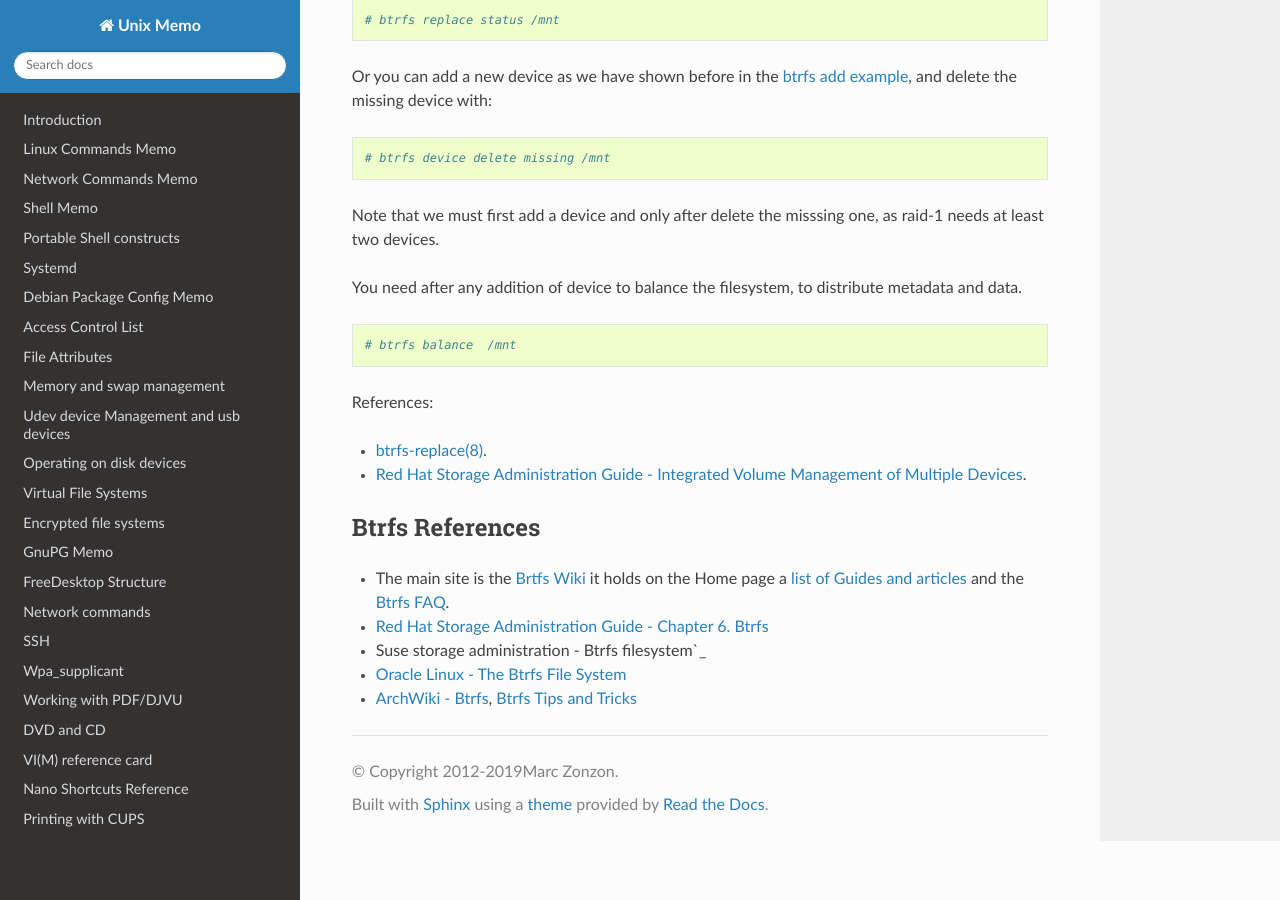
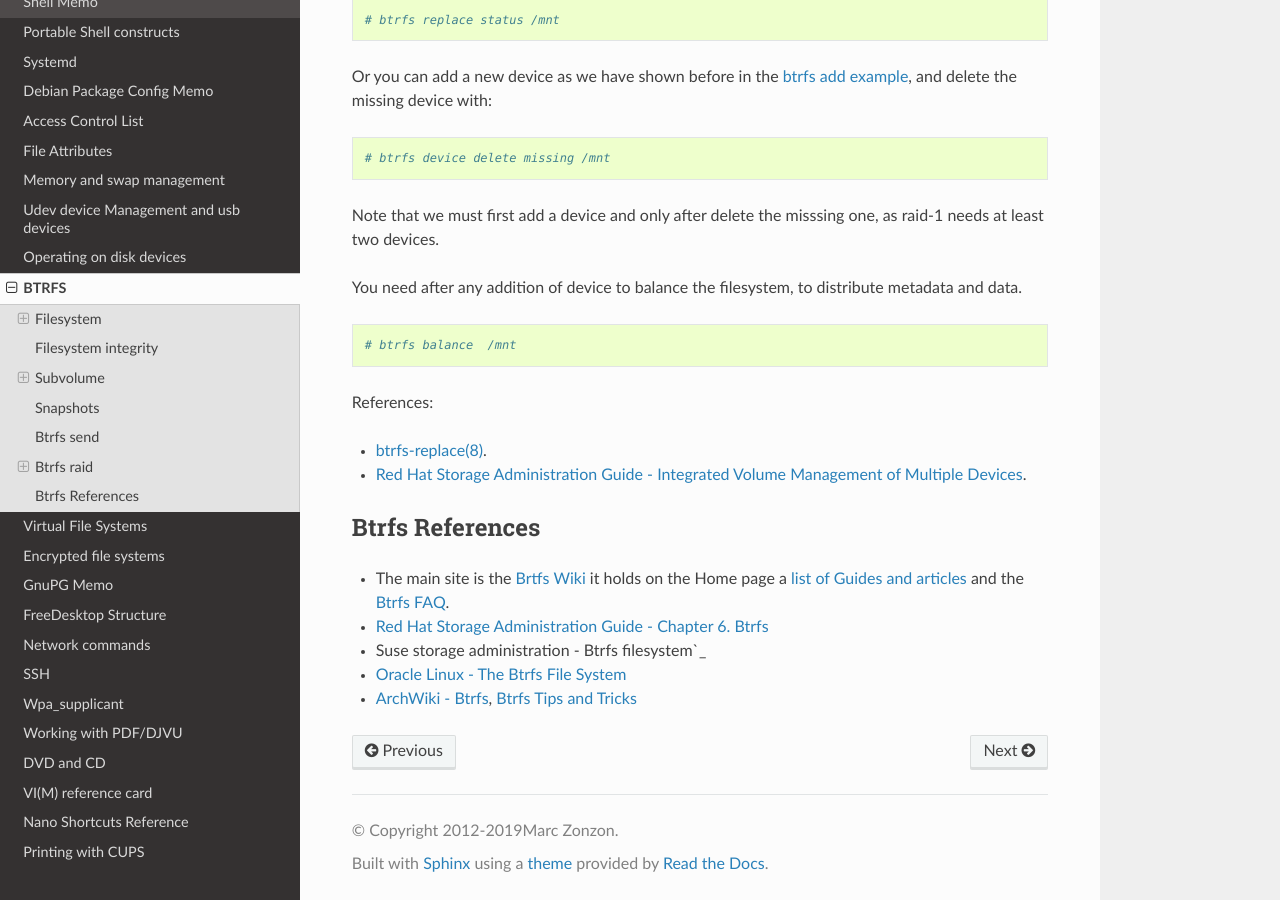
Before and after one commit to marczz/unix_memo, a Sphinx documentation site: the page built from source/btrfs.rst, in a window 1280 px wide and 900 px high, scrolled down 7696 px. Built offline with Sphinx 7.4.7 and the Read the Docs theme 2.0.0, drawn with Linux system fonts in a browser that asks for light colours; pages that are not in the unit, such as notebooks, are missing from menus; the version number could not be read and is left out.

Commit message:
index.rst: added new pages.

```diff
--- a/source/index.rst
+++ b/source/index.rst
@@ -23,6 +23,8 @@ Contents:
    swap.rst
    udev.rst
    devices.rst
+   btrfs.rst
+   lvm.rst
    vfs.rst
    encrypt.rst
    gnupg.rst
```
